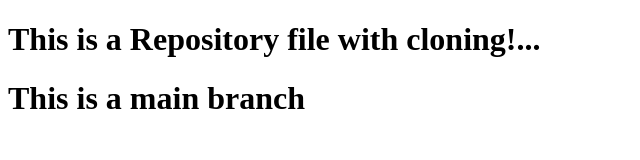
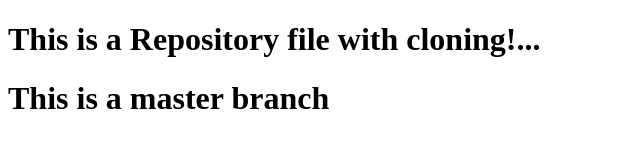
Before and after one commit to AdityaWandhekar/Repo, a plain HTML site: page index.html in a window 1280 px wide. Shown: the whole page, without its empty margins (0-640 px from the left). Drawn offline with Linux system fonts and the light colour scheme.

Commit message:
this is a master branch

```diff
--- a/index.html
+++ b/index.html
@@ -7,6 +7,6 @@
 </head>
 <body>
     <h1>This is a Repository file with cloning!...</h1>
-    <h1>This is a main branch</h1>
+    <h1>This is a master branch</h1>
 </body>
 </html>
```
